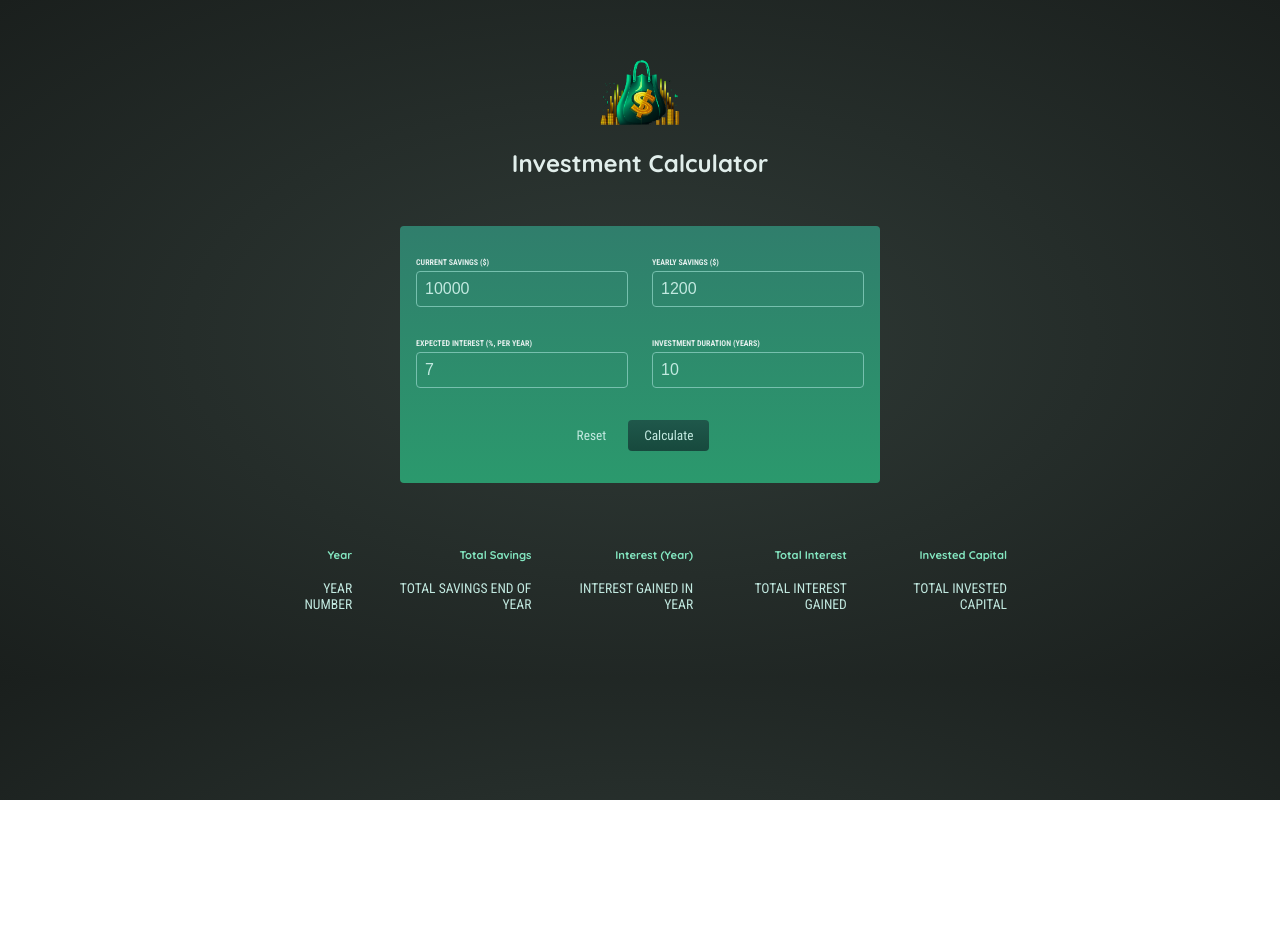
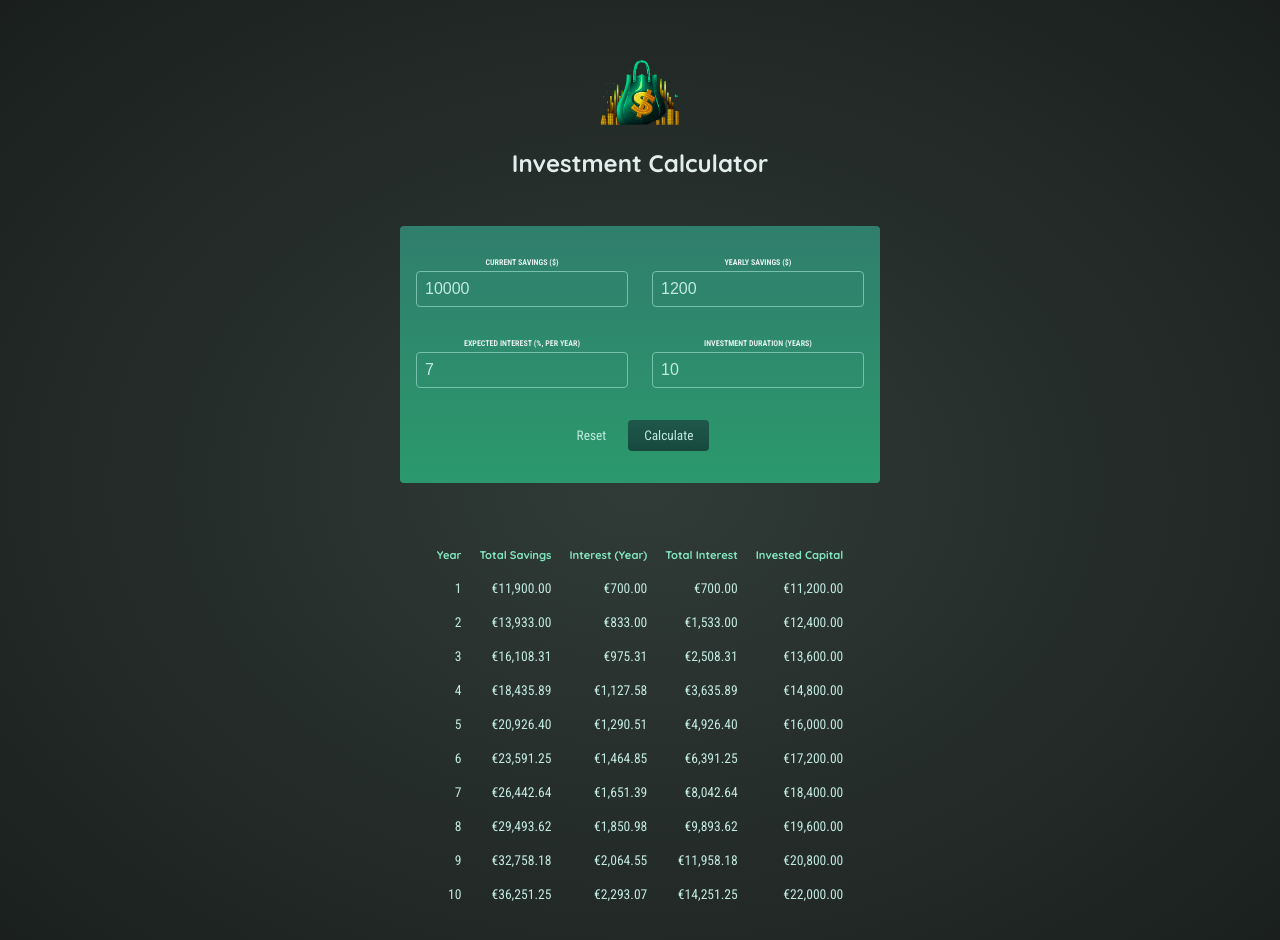
Before and after one commit to aljesa/investment-calculator, a React (Create React App) app: page / in a window 1280 px wide. Both pictures are taken after a click on the button "Calculate". Shown: the top 940 px of the page. Before the commit the page ends 800 px from the top, so only its background shows below. Built offline with nearby package versions, Linux system fonts and the light colour scheme.

Commit message:
outputting results conditionally

```diff
--- a/src/App.js
+++ b/src/App.js
@@ -35,8 +35,14 @@
       <Header />
 
       <UserInput onCalculate={calculateHandler} />
+      {!userInput && <p>No investment calculated yet.</p>}
 
-      <ResultsTable />
+      {userInput && (
+        <ResultsTable
+          data={yearlyData}
+          initialInvestment={userInput["current-savings"]}
+        />
+      )}
     </div>
   );
 }
--- a/src/components/ResultsTable/ResultsTable.js
+++ b/src/components/ResultsTable/ResultsTable.js
@@ -1,4 +1,11 @@
-const ResultsTable = () => {
+const formatter = new Intl.NumberFormat("en-EU", {
+  style: "currency",
+  currency: "EUR",
+  minimumFractionDigits: 2,
+  maximumFractionDigits: 2,
+});
+
+const ResultsTable = (props) => {
   return (
     <table className="result">
       <thead>
@@ -11,13 +18,26 @@
         </tr>
       </thead>
       <tbody>
-        <tr>
-          <td>YEAR NUMBER</td>
-          <td>TOTAL SAVINGS END OF YEAR</td>
-          <td>INTEREST GAINED IN YEAR</td>
-          <td>TOTAL INTEREST GAINED</td>
-          <td>TOTAL INVESTED CAPITAL</td>
-        </tr>
+        {props.data.map((yearData) => (
+          <tr key={yearData.year}>
+            <td>{yearData.year}</td>
+            <td>{formatter.format(yearData.savingsEndOfYear)}</td>
+            <td>{formatter.format(yearData.yearlyInterest)}</td>
+            <td>
+              {formatter.format(
+                yearData.savingsEndOfYear -
+                  props.initialInvestment -
+                  yearData.yearlyContribution * yearData.year
+              )}
+            </td>
+            <td>
+              {formatter.format(
+                props.initialInvestment +
+                  yearData.yearlyContribution * yearData.year
+              )}
+            </td>
+          </tr>
+        ))}
       </tbody>
     </table>
   );
--- a/src/index.css
+++ b/src/index.css
@@ -1,4 +1,4 @@
-@import url('https://fonts.googleapis.com/css2?family=Quicksand:wght@400;700&family=Roboto+Condensed:wght@400;700&display=swap');
+@import url("https://fonts.googleapis.com/css2?family=Quicksand:wght@400;700&family=Roboto+Condensed:wght@400;700&display=swap");
 
 * {
   box-sizing: border-box;
@@ -6,7 +6,7 @@
 
 body {
   margin: 0;
-  font-family: 'Quicksand', sans-serif;
+  font-family: "Quicksand", sans-serif;
   -webkit-font-smoothing: antialiased;
   -moz-osx-font-smoothing: grayscale;
   /* background-color: #242a28; */
@@ -18,7 +18,6 @@
   text-align: center;
   margin: 3rem auto;
 }
-
 
 .header img {
   width: 5rem;
@@ -48,7 +47,7 @@
 .form label {
   display: block;
   margin-bottom: 0.25rem;
-  font-family: 'Roboto Condensed', sans-serif;
+  font-family: "Roboto Condensed", sans-serif;
   font-size: 0.5rem;
   font-weight: bold;
   text-transform: uppercase;
@@ -76,12 +75,12 @@
   border-radius: 0.25rem;
   background: linear-gradient(180deg, #1f584b, #17493d);
   color: #c2e9e0;
-  font-family: 'Roboto Condensed', sans-serif;
+  font-family: "Roboto Condensed", sans-serif;
   cursor: pointer;
 }
 
 .buttonAlt {
-  font-family: 'Roboto Condensed', sans-serif;
+  font-family: "Roboto Condensed", sans-serif;
   border: none;
   background: transparent;
   color: #c2e9e0;
@@ -112,7 +111,10 @@
 }
 
 .result tbody {
-  font-family: 'Roboto Condensed', sans-serif;
+  font-family: "Roboto Condensed", sans-serif;
   font-size: 0.85rem;
   color: #c2e9e0;
 }
+p {
+  text-align: center;
+}
```
